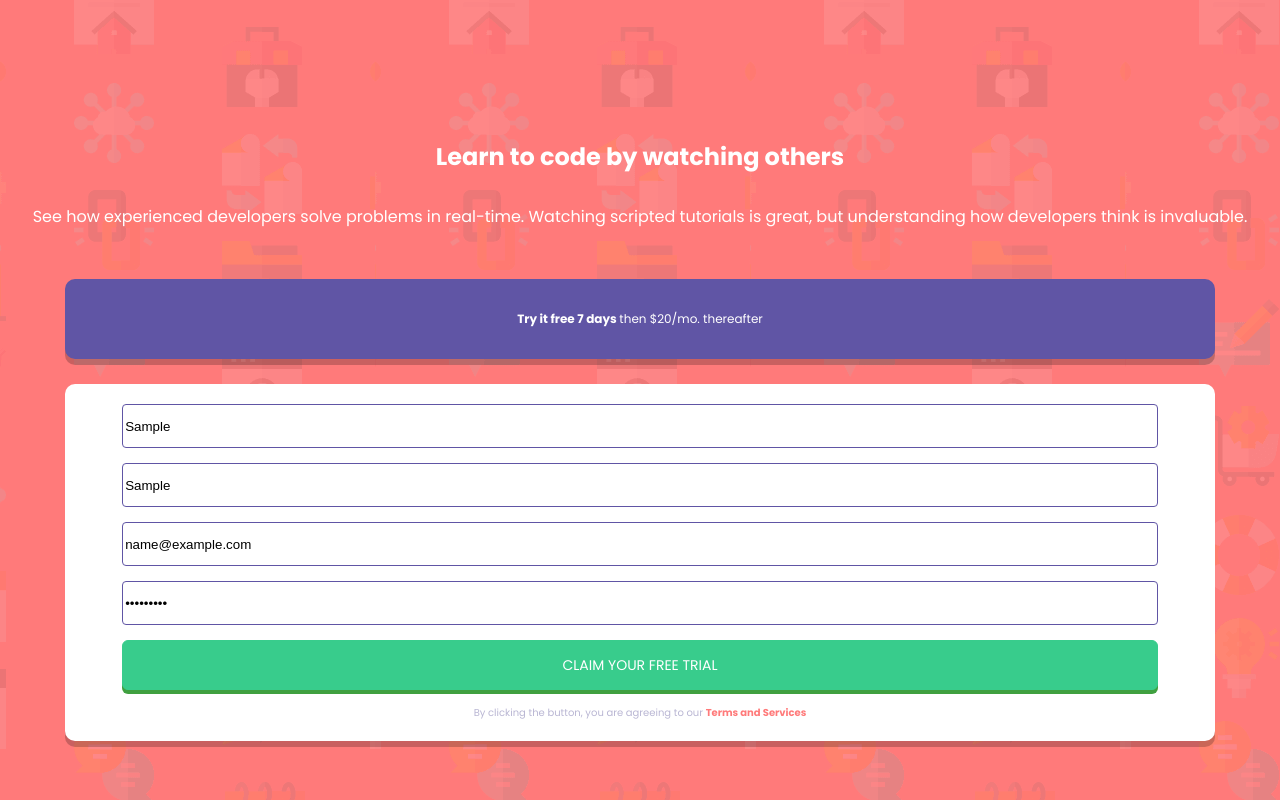
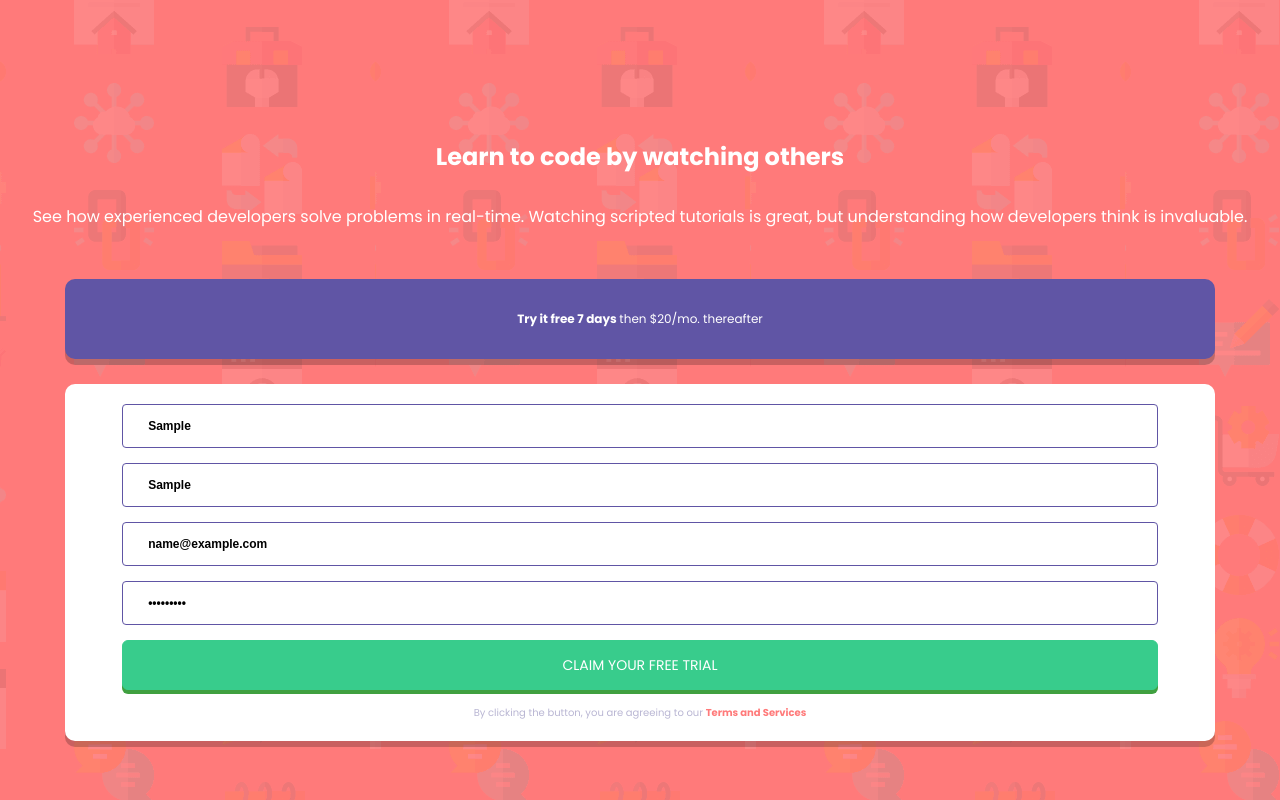
Before and after one commit to Zyrean/Intro-component-with-sign-up-form, a plain HTML site: page intro-component-with-signup-form-master/index.html in a window 1280 px wide. Both pictures are taken after typing "Sample", "Sample", "name@example.com", "Sample123" into the empty fields and a click on the button "CLAIM YOUR FREE TRIAL". Drawn offline with Linux system fonts and the light colour scheme.

Commit message:
no message

```diff
--- a/intro-component-with-signup-form-master/css/general.css
+++ b/intro-component-with-signup-form-master/css/general.css
@@ -22,6 +22,7 @@ body {
   height: 100vh;
   background-image: url(../images/bg-intro-mobile.png);
   background-color: var(--red);
+  font-family: "Poppins", sans-serif;
 }
 
 p {
--- a/intro-component-with-signup-form-master/css/main.css
+++ b/intro-component-with-signup-form-master/css/main.css
@@ -84,13 +84,15 @@
   height: 40px;
   border: 1px solid var(--grayBlue);
   border-radius: 4px;
+  padding-left: 25px;
+  font-weight: 600;
+  font-size: 1.2rem;
 }
 
 .container-input form input::placeholder {
   font-family: "Poppins", sans-serif;
   font-weight: 600;
   font-size: 1.2rem;
-  padding-left: 15px;
 }
 
 .container-input form button {
--- a/intro-component-with-signup-form-master/js/main.js
+++ b/intro-component-with-signup-form-master/js/main.js
@@ -6,12 +6,12 @@ const errorMsg = document.querySelectorAll(".error");
 const errorEmail = document.querySelector(".error-status-email");
 
 const formatText = function (str) {
-  console.log(str.charAt(0).toUpperCase() + str.slice(1).toLowerCase().trim());
   return str.charAt(0).toUpperCase() + str.slice(1).toLowerCase().trim();
 };
 
 const checkEmail = function (email) {
-  const emailForm = email.toLowerCase().charAt(0).toUpperCase() + email.slice(1);
+  // const emailForm = email.toLowerCase().charAt(0).toUpperCase() + email.slice(1);
+  const emailForm = formatText(email);
   const re = /\S+@\S+\.\S+/;
   return re.test(emailForm);
 };
```
